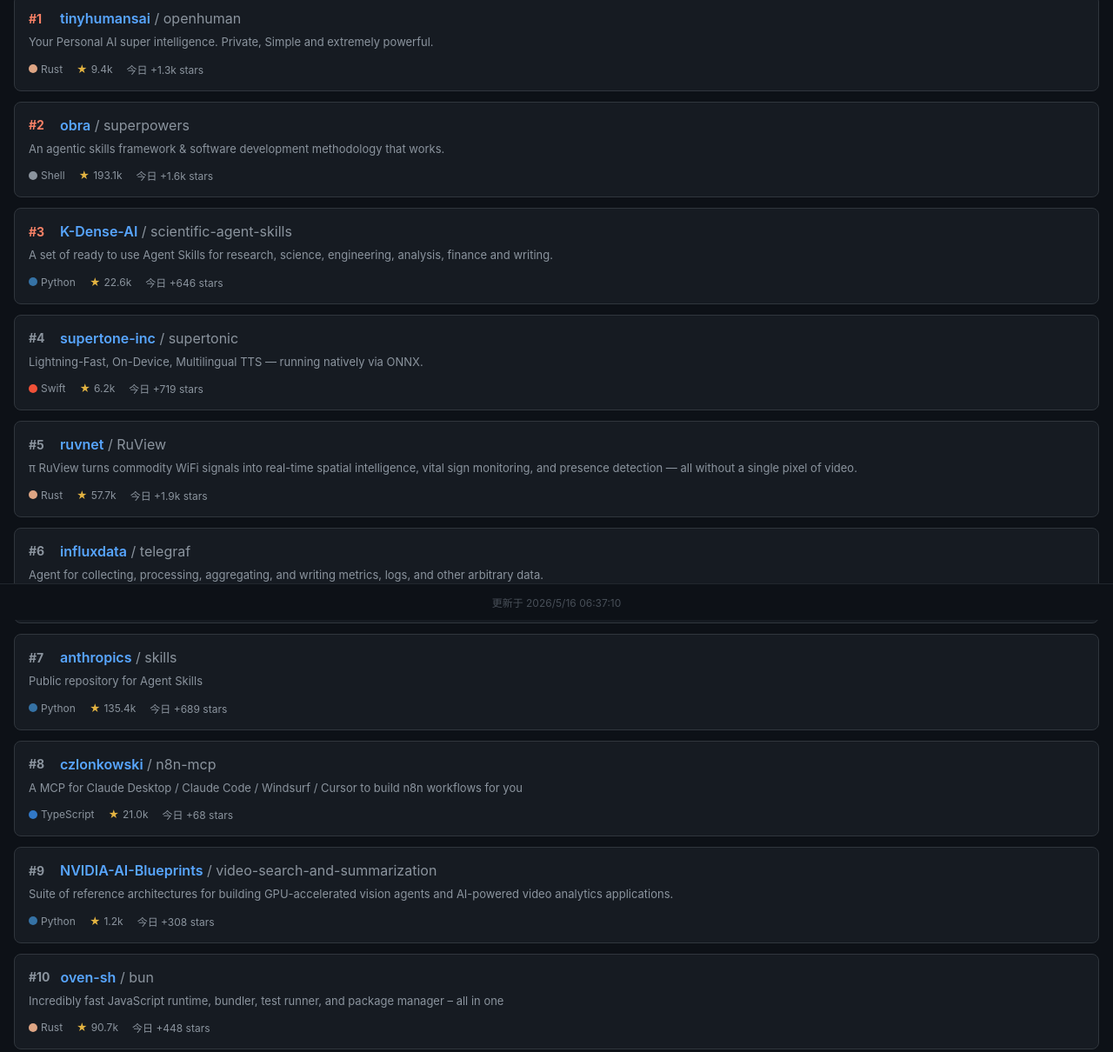
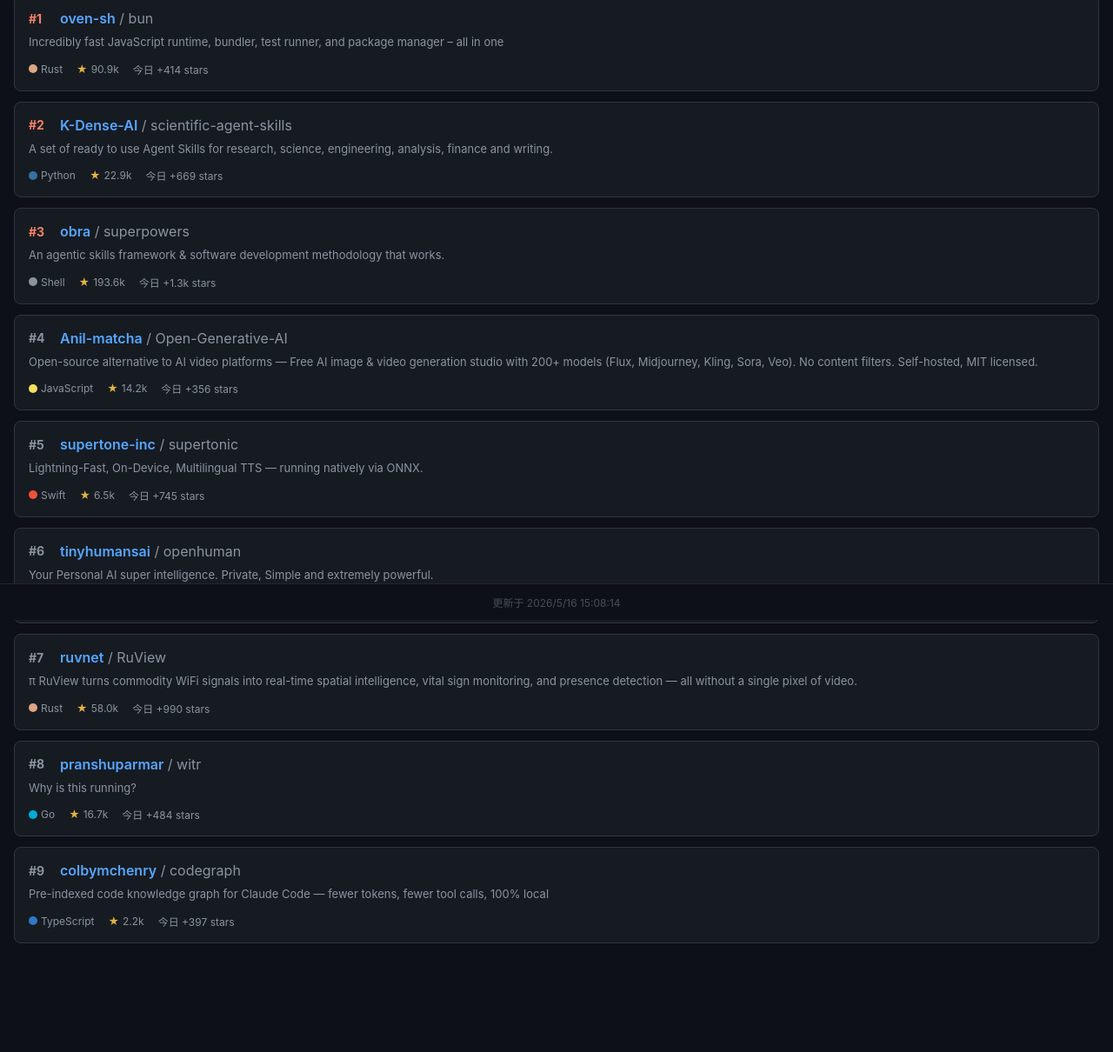
Before and after one commit to niaoAs2O3/github-trending, a website: page public/index.html in a window 1280 px wide. Shown: the part 87-1297 px from the top of the page at 87% size. After the commit the page ends 1264 px from the top, so only its background shows below. Drawn offline with Linux system fonts and the light colour scheme.

Commit message:
fix: add base tag for raw.githubusercontent fallback

```diff
--- a/public/index.html
+++ b/public/index.html
@@ -3,7 +3,8 @@
 <head>
   <meta charset="UTF-8">
   <meta name="viewport" content="width=device-width, initial-scale=1.0, user-scalable=no">
-  <meta name="theme-color" content="#0d1117">
+  <base href="https://raw.githubusercontent.com/niaoAs2O3/github-trending/gh-pages/">
+<meta name="theme-color" content="#0d1117">
   <meta name="apple-mobile-web-app-capable" content="yes">
   <meta name="apple-mobile-web-app-status-bar-style" content="black-translucent">
   <title>GitHub 热榜</title>
@@ -24,7 +25,7 @@
   <script src="app.js"></script>
   <script>
     if ('serviceWorker' in navigator) {
-      navigator.serviceWorker.register('/sw.js');
+      navigator.serviceWorker.register('sw.js');
     }
   </script>
 </body>
--- a/public/trending.json
+++ b/public/trending.json
@@ -2,114 +2,103 @@
   "data": [
     {
       "rank": 1,
+      "owner": "oven-sh",
+      "name": "bun",
+      "fullName": "oven-sh/bun",
+      "description": "Incredibly fast JavaScript runtime, bundler, test runner, and package manager – all in one",
+      "language": "Rust",
+      "starsTotal": 90921,
+      "starsSince": 414,
+      "url": "https://github.com/oven-sh/bun"
+    },
+    {
+      "rank": 2,
+      "owner": "K-Dense-AI",
+      "name": "scientific-agent-skills",
+      "fullName": "K-Dense-AI/scientific-agent-skills",
+      "description": "A set of ready to use Agent Skills for research, science, engineering, analysis, finance and writing.",
+      "language": "Python",
+      "starsTotal": 22906,
+      "starsSince": 669,
+      "url": "https://github.com/K-Dense-AI/scientific-agent-skills"
+    },
+    {
+      "rank": 3,
+      "owner": "obra",
+      "name": "superpowers",
+      "fullName": "obra/superpowers",
+      "description": "An agentic skills framework &amp; software development methodology that works.",
+      "language": "Shell",
+      "starsTotal": 193621,
+      "starsSince": 1281,
+      "url": "https://github.com/obra/superpowers"
+    },
+    {
+      "rank": 4,
+      "owner": "Anil-matcha",
+      "name": "Open-Generative-AI",
+      "fullName": "Anil-matcha/Open-Generative-AI",
+      "description": "Open-source alternative to AI video platforms — Free AI image &amp; video generation studio with 200+ models (Flux, Midjourney, Kling, Sora, Veo). No content filters. Self-hosted, MIT licensed.",
+      "language": "JavaScript",
+      "starsTotal": 14195,
+      "starsSince": 356,
+      "url": "https://github.com/Anil-matcha/Open-Generative-AI"
+    },
+    {
+      "rank": 5,
+      "owner": "supertone-inc",
+      "name": "supertonic",
+      "fullName": "supertone-inc/supertonic",
+      "description": "Lightning-Fast, On-Device, Multilingual TTS — running natively via ONNX.",
+      "language": "Swift",
+      "starsTotal": 6522,
+      "starsSince": 745,
+      "url": "https://github.com/supertone-inc/supertonic"
+    },
+    {
+      "rank": 6,
       "owner": "tinyhumansai",
       "name": "openhuman",
       "fullName": "tinyhumansai/openhuman",
       "description": "Your Personal AI super intelligence. Private, Simple and extremely powerful.",
       "language": "Rust",
-      "starsTotal": 9375,
-      "starsSince": 1271,
+      "starsTotal": 10238,
+      "starsSince": 1601,
       "url": "https://github.com/tinyhumansai/openhuman"
     },
     {
-      "rank": 2,
-      "owner": "obra",
-      "name": "superpowers",
-      "fullName": "obra/superpowers",
-      "description": "An agentic skills framework &amp; software development methodology that works.",
-      "language": "Shell",
-      "starsTotal": 193112,
-      "starsSince": 1648,
-      "url": "https://github.com/obra/superpowers"
-    },
-    {
-      "rank": 3,
-      "owner": "K-Dense-AI",
-      "name": "scientific-agent-skills",
-      "fullName": "K-Dense-AI/scientific-agent-skills",
-      "description": "A set of ready to use Agent Skills for research, science, engineering, analysis, finance and writing.",
-      "language": "Python",
-      "starsTotal": 22618,
-      "starsSince": 646,
-      "url": "https://github.com/K-Dense-AI/scientific-agent-skills"
-    },
-    {
-      "rank": 4,
-      "owner": "supertone-inc",
-      "name": "supertonic",
-      "fullName": "supertone-inc/supertonic",
-      "description": "Lightning-Fast, On-Device, Multilingual TTS — running natively via ONNX.",
-      "language": "Swift",
-      "starsTotal": 6196,
-      "starsSince": 719,
-      "url": "https://github.com/supertone-inc/supertonic"
-    },
-    {
-      "rank": 5,
+      "rank": 7,
       "owner": "ruvnet",
       "name": "RuView",
       "fullName": "ruvnet/RuView",
       "description": "π RuView turns commodity WiFi signals into real-time spatial intelligence, vital sign monitoring, and presence detection — all without a single pixel of video.",
       "language": "Rust",
-      "starsTotal": 57663,
-      "starsSince": 1859,
+      "starsTotal": 58012,
+      "starsSince": 990,
       "url": "https://github.com/ruvnet/RuView"
     },
     {
-      "rank": 6,
-      "owner": "influxdata",
-      "name": "telegraf",
-      "fullName": "influxdata/telegraf",
-      "description": "Agent for collecting, processing, aggregating, and writing metrics, logs, and other arbitrary data.",
+      "rank": 8,
+      "owner": "pranshuparmar",
+      "name": "witr",
+      "fullName": "pranshuparmar/witr",
+      "description": "Why is this running?",
       "language": "Go",
-      "starsTotal": 17460,
-      "starsSince": 212,
-      "url": "https://github.com/influxdata/telegraf"
-    },
-    {
-      "rank": 7,
-      "owner": "anthropics",
-      "name": "skills",
-      "fullName": "anthropics/skills",
-      "description": "Public repository for Agent Skills",
-      "language": "Python",
-      "starsTotal": 135374,
-      "starsSince": 689,
-      "url": "https://github.com/anthropics/skills"
-    },
-    {
-      "rank": 8,
-      "owner": "czlonkowski",
-      "name": "n8n-mcp",
-      "fullName": "czlonkowski/n8n-mcp",
-      "description": "A MCP for Claude Desktop / Claude Code / Windsurf / Cursor to build n8n workflows for you",
-      "language": "TypeScript",
-      "starsTotal": 20953,
-      "starsSince": 68,
-      "url": "https://github.com/czlonkowski/n8n-mcp"
+      "starsTotal": 16653,
+      "starsSince": 484,
+      "url": "https://github.com/pranshuparmar/witr"
     },
     {
       "rank": 9,
-      "owner": "NVIDIA-AI-Blueprints",
-      "name": "video-search-and-summarization",
-      "fullName": "NVIDIA-AI-Blueprints/video-search-and-summarization",
-      "description": "Suite of reference architectures for building GPU-accelerated vision agents and AI-powered video analytics applications.",
-      "language": "Python",
-      "starsTotal": 1236,
-      "starsSince": 308,
-      "url": "https://github.com/NVIDIA-AI-Blueprints/video-search-and-summarization"
-    },
-    {
-      "rank": 10,
-      "owner": "oven-sh",
-      "name": "bun",
-      "fullName": "oven-sh/bun",
-      "description": "Incredibly fast JavaScript runtime, bundler, test runner, and package manager – all in one",
-      "language": "Rust",
-      "starsTotal": 90676,
-      "starsSince": 448,
-      "url": "https://github.com/oven-sh/bun"
+      "owner": "colbymchenry",
+      "name": "codegraph",
+      "fullName": "colbymchenry/codegraph",
+      "description": "Pre-indexed code knowledge graph for Claude Code — fewer tokens, fewer tool calls, 100% local",
+      "language": "TypeScript",
+      "starsTotal": 2220,
+      "starsSince": 397,
+      "url": "https://github.com/colbymchenry/codegraph"
     }
   ],
-  "updatedAt": "2026-05-16T06:37:10.105Z"
+  "updatedAt": "2026-05-16T15:08:14.384Z"
 }
```
